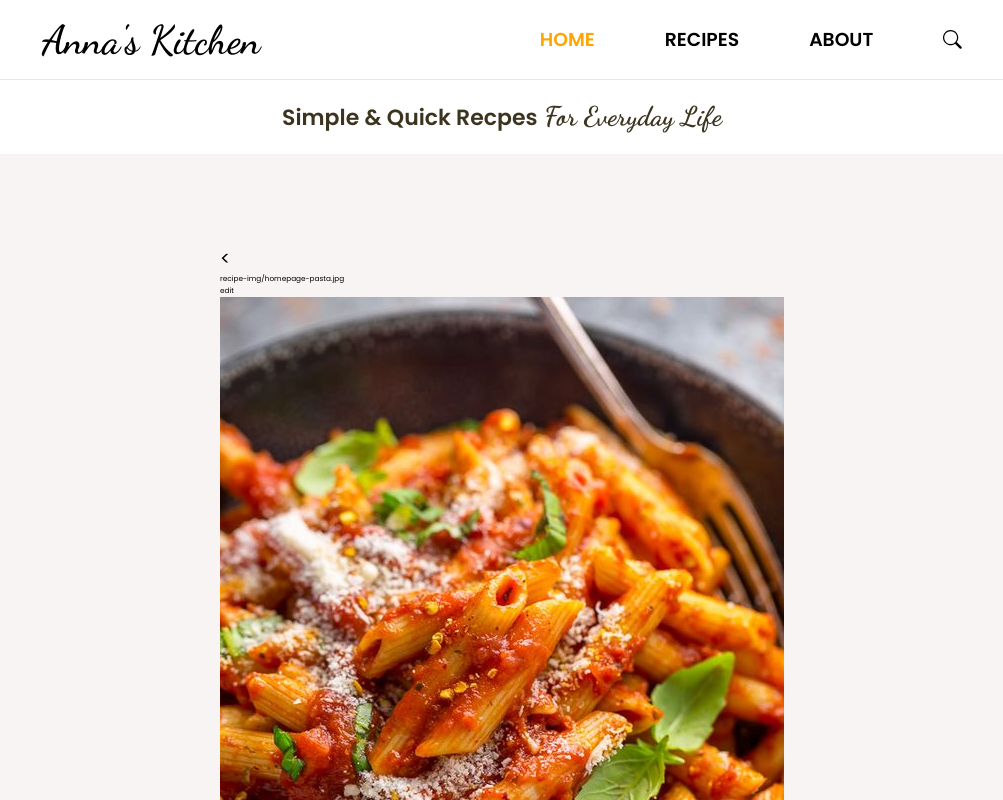
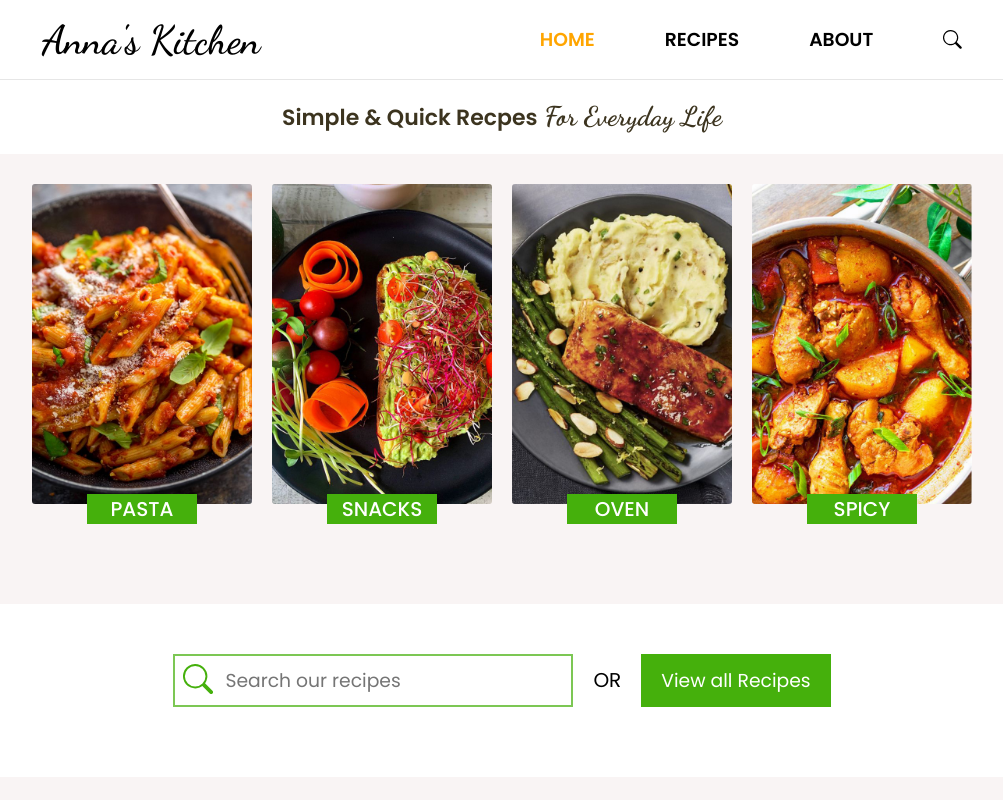
Before and after one commit to AnnaAn01/recipe-website, a React (Create React App) app: page /#/ in a window 1280 px wide. Shown: the top 800 px of the page, without its empty margins (138-1141 px from the left). Built offline with nearby package versions, Linux system fonts and the light colour scheme.

Commit message:
adding standard homepage

```diff
--- a/src/components/HomePage/HomeCarousel/Card.js
+++ b/src/components/HomePage/HomeCarousel/Card.js
@@ -1,5 +1,6 @@
 import React from "react";
 import { useState } from "react";
+import "./Carousel.css";
 
 function Card({ prop }) {
   const [editable, setEditable] = useState(false);
@@ -9,26 +10,14 @@ function Card({ prop }) {
   return (
     <div
       className="
-      container
-        flex
-        justify-center
-        text-3xl md:text-7xl
-        p-6 w-50 h-50 bg-slate-300 md:p-10 md:w-60 md:h-60 md:bg-green-300
-        items-center
-        drop-shadow-md
-        rounded-md"
+      card"
     >
       <div onClick={handleClick} className="flex">
-        <div className={editable ? "opacity-0" : "opacity-800"}>{prop}</div>
-        <div className="text-sm cursor-pointer text-gray-500">
+        {/*<div className={editable ? "opacity-0" : "opacity-800"}>{prop}</div>*/}
+        {/*<div className="text-sm cursor-pointer text-gray-500">
           {editable ? "close | update" : "edit"}
-        </div>
-        <img src={prop} />
-        <input
-          className="text-sm w-15 bg-slate-100"
-          type={!editable && "hidden"}
-          value={prop}
-        />
+  </div>*/}
+        <img src={prop} className="carousel__card-img" />
       </div>
     </div>
   );
--- a/src/components/HomePage/HomeCarousel/Carousel.css
+++ b/src/components/HomePage/HomeCarousel/Carousel.css
@@ -36,4 +36,17 @@
   font-size: 0.875rem;
   line-height: 1.25rem;
   cursor: pointer;
+  background-color: green;
 }
+
+.card {
+  display: flex;
+  margin: 2rem;
+}
+
+.carousel__container {
+  display: flex;
+  flex-direction: row;
+  /* background-color: red; */
+  padding: 10rem;
+}
--- a/src/components/HomePage/HomeCarousel/Carousel.js
+++ b/src/components/HomePage/HomeCarousel/Carousel.js
@@ -261,6 +261,7 @@ function Carousel() {
 
   return (
     <>
+      <div className="carousel__container">
         <div
           className="carousel-cont text-xl md:text-5xl cursor-pointer"
           onClick={() => handleLeftClick()}
@@ -279,6 +280,7 @@ function Carousel() {
         >
           {">"}
         </div>
+      </div>
     </>
   );
 }
--- a/src/components/HomePage/HomePage.css
+++ b/src/components/HomePage/HomePage.css
@@ -37,7 +37,7 @@
   width: 100%;
   height: 100%;
   /* editing for carousel */
-  background-color: red;
+  /* background-color: red; */
   padding: 0 10rem;
   align-items: center;
   margin: 0 auto;
--- a/src/components/HomePage/HomePage.js
+++ b/src/components/HomePage/HomePage.js
@@ -25,7 +25,7 @@ const HomePage = () => {
     { url: "recipe-img/curried-chicken-salad.jpg", id: 6 },
   ];
 
-  const homeSetionOne = HomePageSectionOne.map((el, index) => {
+  const homeSectionOne = HomePageSectionOne.map((el, index) => {
     return (
       <Link
         to={`/homapage-show-group/:${el.id}`}
@@ -56,10 +56,10 @@ const HomePage = () => {
       </div>
       <section className="homepage-first__container">
         {/*<div className="homepage-first__wrapper">{homeSetionOne}</div> */}
-        {/*<div className="homepage-first__wrapper">{homeSetionOne}</div>*/}
+        <div className="homepage-first__wrapper">{homeSectionOne}</div>
         <div className="homepage-first__carousel-wrapper">
           {/*<HomeCarousel slides={slides} />*/}
-          <Carousel />
+          {/*<Carousel />*/}
         </div>
       </section>
       <section className="home__search-container">
--- a/src/components/HomePage/HomePageSectionOne.json
+++ b/src/components/HomePage/HomePageSectionOne.json
@@ -26,12 +26,5 @@
     "label": "spicy",
     "index": 3,
     "description": "Lorem Ipsum is simply dummy text of the printing and typesetting industry. Lorem Ipsum has been the industry's standard dummy text ever since the 1500s, when an unknown printer took a galley of type and scrambled it to make a type specimen book. "
-  },
-  {
-    "id": "vegan",
-    "imagePath": "recipe-img/roasted-asparagus.jpg",
-    "label": "vegan",
-    "index": 3,
-    "description": "Lorem Ipsum is simply dummy text of the printing and typesetting industry. Lorem Ipsum has been the industry's standard dummy text ever since the 1500s, when an unknown printer took a galley of type and scrambled it to make a type specimen book. "
   }
 ]
```
Lines whose indentation alone changed are shown as unchanged.
